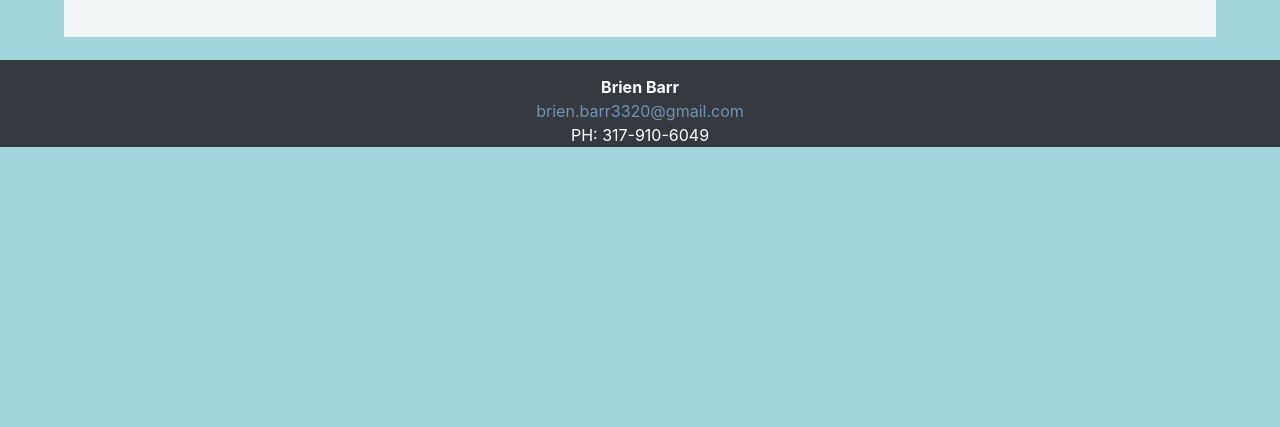
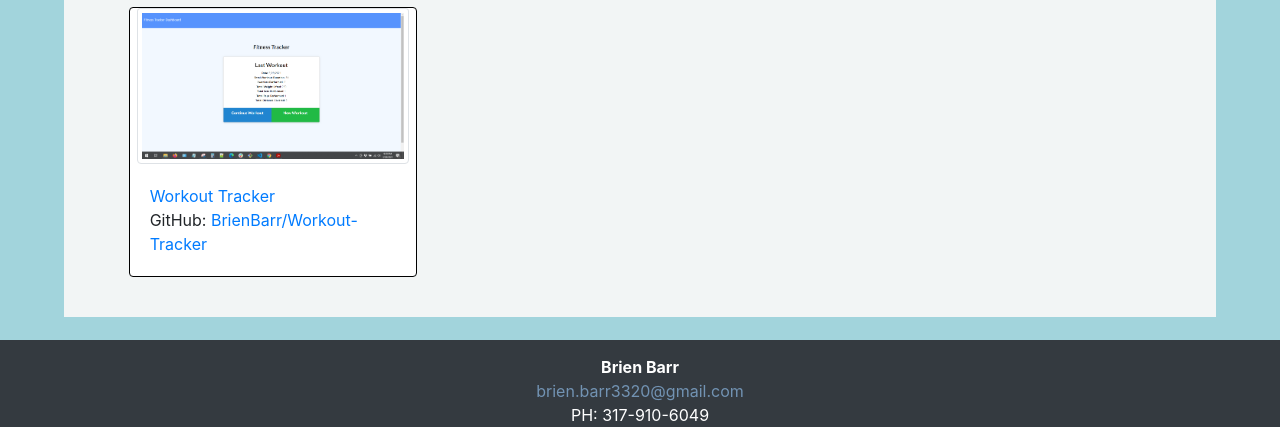
Before and after one commit to BrienBarr/Portfolio, a plain HTML site: page portfolio.html in a window 1280 px wide. Shown: the part 750-1177 px from the top of the page. Before the commit the page ends 897 px from the top, so only its background shows below. Drawn offline with nearby package versions, Linux system fonts and the light colour scheme.

Commit message:
added Workout Tracker to portfolio

```diff
--- a/portfolio.html
+++ b/portfolio.html
@@ -152,6 +152,19 @@
           </div>
         </div>
 
+        <!-- Card 7 -->
+        <div class="col-lg-4">
+          <div class="card smallcard">
+            <img class="card-img-top img-thumbnail medium" src="assets\images\workout-tracker.png" title="Workout Tracker" alt="Workout Tracker">
+            <div class="card-body">
+              <p class="card-text">
+                <a href="https://protected-dusk-68194.herokuapp.com/" target="_blank">Workout Tracker</a><br>
+                GitHub: <a href="https://github.com/BrienBarr/Workout-Tracker" target="_blank">BrienBarr/Workout-Tracker</a>
+              </p>
+            </div>
+          </div>
+        </div>
+
       </div>
 
     </div>
```
Also changed, not shown: assets/images/workout-tracker.png (added).
